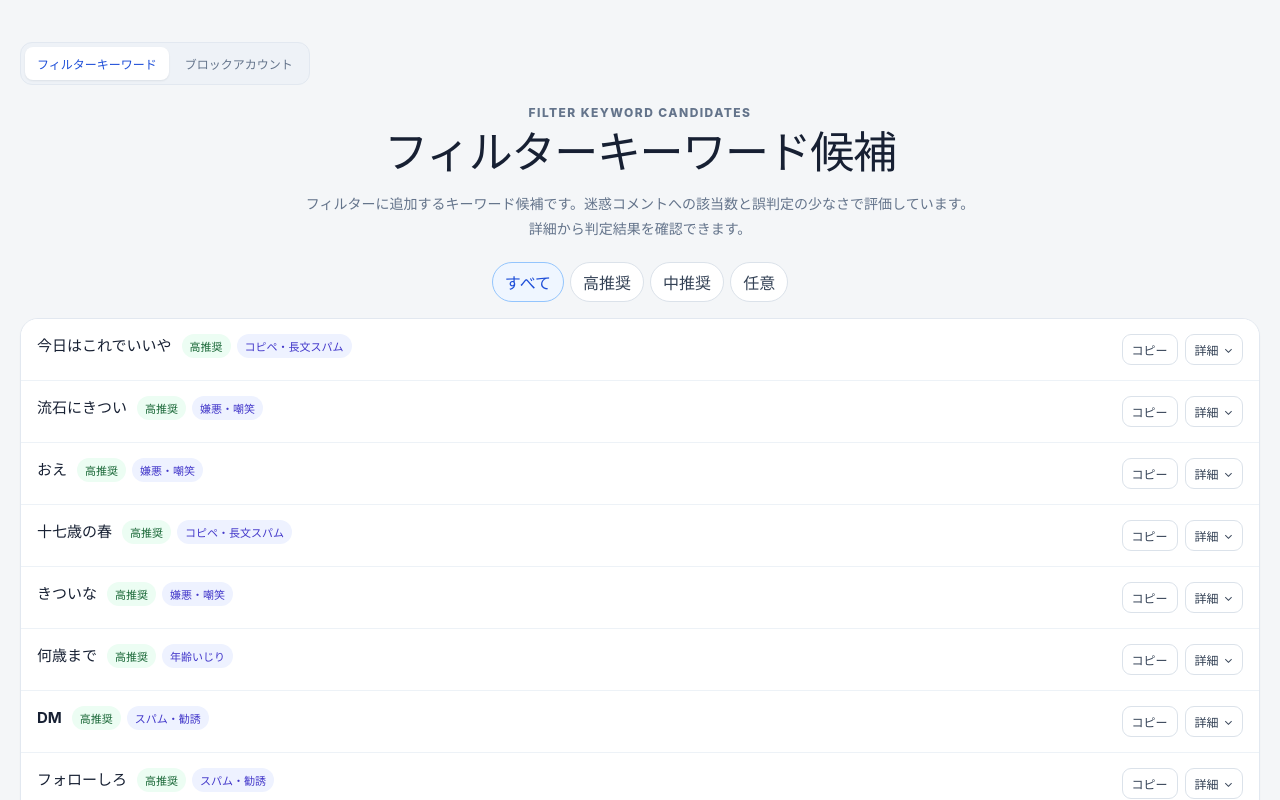
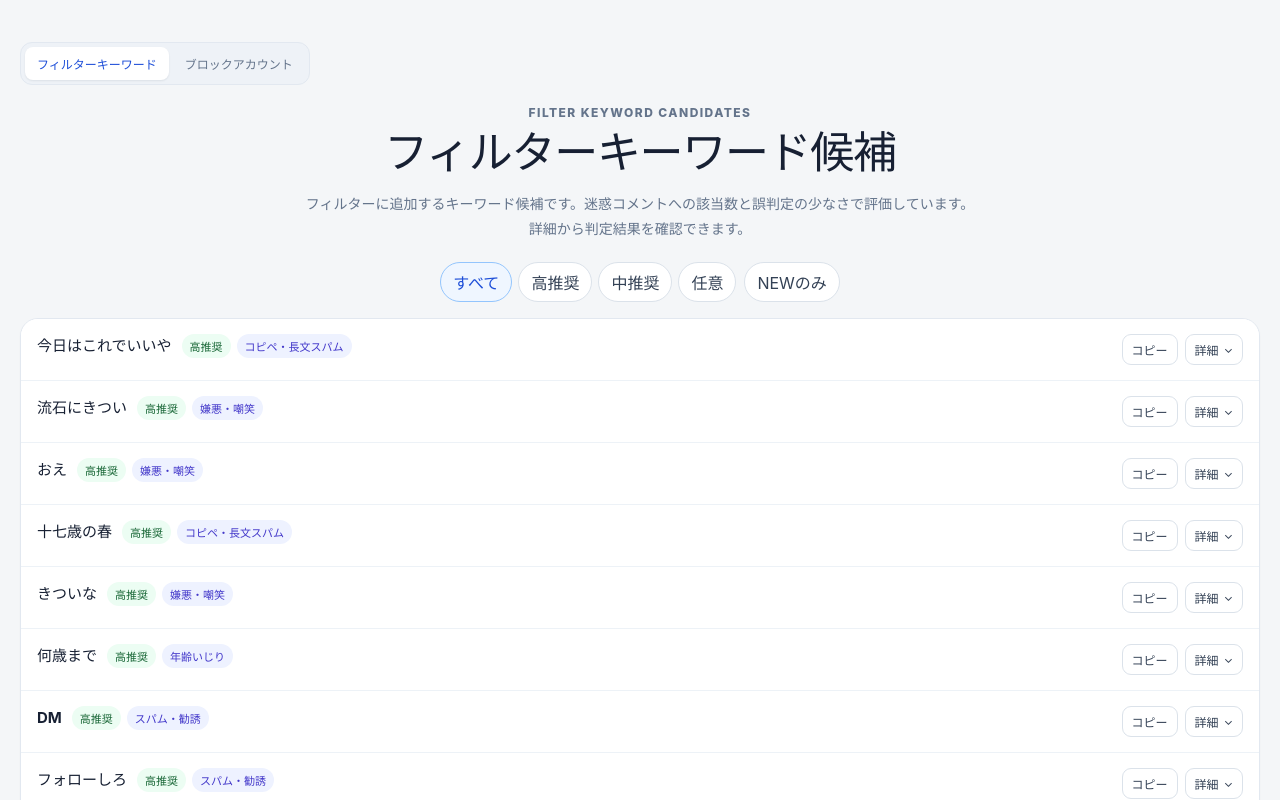
Before and after one commit to unow-dev/mi-comopt, a React (Vite) app in the folder package/: page / in a window 1280 px wide. Shown: the top 800 px of the page. Built offline with nearby package versions, Linux system fonts and the light colour scheme.

Commit message:
feat: add new-only candidate filter

```diff
--- a/package/src/App.jsx
+++ b/package/src/App.jsx
@@ -210,16 +210,24 @@ function AccountCard({ item, onCopy }) {
 export default function App() {
   const [view, setView] = useState("keywords");
   const [recommendation, setRecommendation] = useState("");
+  const [newOnly, setNewOnly] = useState(false);
   const [toast, setToast] = useState("");
   const toastTimerRef = useRef(null);
   const [now] = useState(() => new Date());
 
   const filteredCandidates = useMemo(
     () =>
-      recommendation
-        ? candidates.filter((item) => item.recommendation === recommendation)
-        : candidates,
-    [recommendation]
+      candidates.filter(
+        (item) =>
+          (!recommendation || item.recommendation === recommendation) &&
+          (!newOnly ||
+            isNewCandidate(
+              item.introduced_at,
+              now,
+              workflowConfig.new_keyword_display_days,
+            )),
+      ),
+    [newOnly, now, recommendation],
   );
 
   function showToast(message) {
@@ -295,6 +303,18 @@ export default function App() {
               </button>
             ))}
           </div>
+          <button
+            type="button"
+            className={
+              newOnly
+                ? "recommendation-tab recommendation-tab--active"
+                : "recommendation-tab"
+            }
+            aria-pressed={newOnly}
+            onClick={() => setNewOnly((current) => !current)}
+          >
+            NEWのみ
+          </button>
         </section>
       )}
 
--- a/package/src/styles.css
+++ b/package/src/styles.css
@@ -639,4 +639,9 @@ footer code {
   }
 }
 
-.controls--simple { display:flex; justify-content:center; }
+.controls--simple {
+  display: flex;
+  flex-wrap: wrap;
+  justify-content: center;
+  gap: 8px;
+}
```
